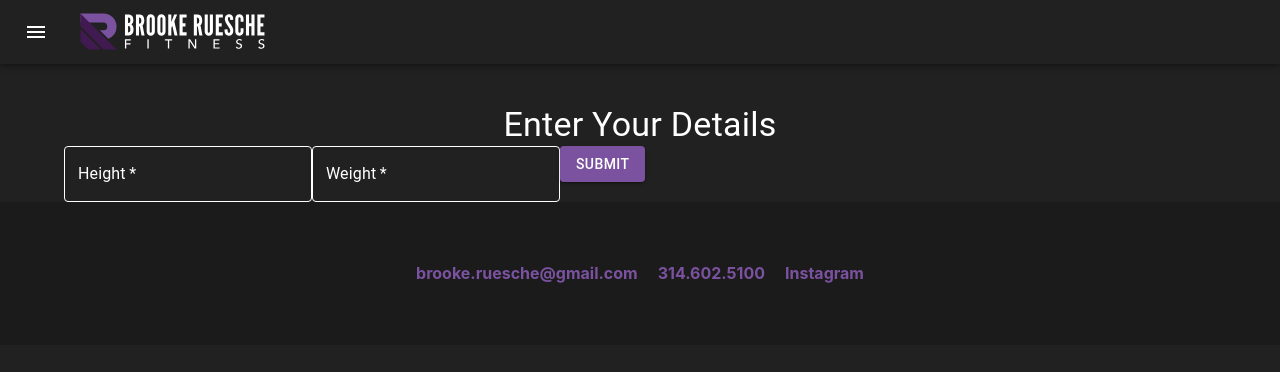
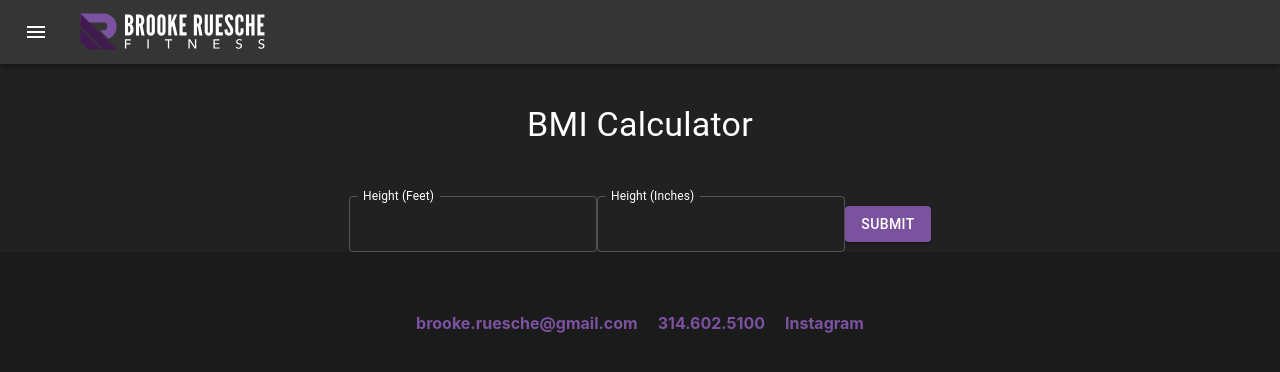
Before and after one commit to bomeers/BrookeRuesche, a Next.js app: page /bmiCalculator in a window 1280 px wide. Shown: the top 372 px of the page. Built offline with nearby package versions, Linux system fonts and the light colour scheme.

Commit message:
updating bmi calc

```diff
--- a/components/home/about.js
+++ b/components/home/about.js
@@ -10,8 +10,8 @@ export default function About() {
         //         Lorem ipsum dolor sit amet, consectetur adipiscing elit, sed do eiusmod tempor incididunt ut labore et dolore magna aliqua. Blandit massa enim nec dui nunc. Ut pharetra sit amet aliquam id diam maecenas ultricies.             </p>
         // </section>
 
-        <Container>
-            <Typography variant='h3' align='left' sx={{ color: 'white' }}>Schedule an appointment</Typography>
+        <Container sx={{ paddingTop: '100px', paddingBottom: '100px' }}>
+            <Typography variant='h3' align='left' sx={{ color: 'white' }}>About BRFitness</Typography>
             <Typography variant='p' align='left' sx={{ color: 'white' }}>
                 Lorem ipsum dolor sit amet, consectetur adipiscing elit, sed do eiusmod tempor incididunt ut labore et dolore magna aliqua. Blandit massa enim nec dui nunc. Ut pharetra sit amet aliquam id diam maecenas ultricies.
             </Typography>
--- a/components/layout.js
+++ b/components/layout.js
@@ -8,6 +8,7 @@ const name = 'Brooke Ruesche'
 export const siteTitle = 'BR Fitness'
 const BRFtheme = createTheme({
     palette: {
+        mode: 'dark',
         primary: {
             main: '#7b52a0',
             contrastText: '#fff'
@@ -19,7 +20,6 @@ const BRFtheme = createTheme({
         background: {
             default: '#1f1f1f',
             paper: '#353434',
-            contrastText: '#fff'
         },
         text: {
             primary: '#fff',
--- a/package.json
+++ b/package.json
@@ -11,7 +11,9 @@
     "@emotion/react": "^11.7.1",
     "@emotion/styled": "^11.6.0",
     "@mui/icons-material": "^5.2.5",
+    "@mui/lab": "^5.0.0-alpha.62",
     "@mui/material": "^5.2.6",
+    "date-fns": "^2.28.0",
     "googleapis": "^39.2.0",
     "next": "10.0.1",
     "react": "17.0.1",
--- a/pages/bmiCalculator.js
+++ b/pages/bmiCalculator.js
@@ -1,9 +1,7 @@
 import Head from 'next/head'
 import Layout, { siteTitle } from '../components/layout.js'
-import Typography from '@mui/material/Typography'
-import Container from '@mui/material/Container'
-import TextField from '@mui/material/TextField';
-import Button from '@mui/material/Button';
+import { Typography, Container, TextField, Button, Box } from '@mui/material'
+import { width } from '@mui/material/node_modules/@mui/system'
 
 export default function bmiCalculator() {
 
@@ -22,48 +20,41 @@ export default function bmiCalculator() {
             <Head>
                 <title>BMI Calculator | {siteTitle}</title>
             </Head>
-            {/* <Paper sx={{
-                backgroundImage: 'url("https://picsum.photos/1920/300?grayscale")',
-                backgroundPosition: 'center',
-                backgroundSize: 'cover',
-                paddingTop: '64px'
-            }}>
-                <Container sx={{ height: '250px' }}>
-                    <Typography align='left' variant='h2' sx={{ color: '#fff', lineHeight: '250px' }}>BMI Calculator</Typography>
-                </Container>
-            </Paper> */}
-            <Container sx={{ marginTop: '104px', alignItems: 'center', justifyContent: 'center' }}>
-                <Typography align='center' variant='h4' sx={{ color: '#fff' }}>Enter Your Details</Typography>
-                <form onSubmit={calculateBMI}>
-                    <TextField id="outlined-basic"
-                        name='height'
-                        label="Height"
-                        variant="outlined"
-                        type='text'
-                        autoComplete='height'
-                        required
-                        sx={{
-                            label: { color: 'white' },
-                            fieldset: { borderColor: 'white' },
-                            input: { color: 'white' },
-                        }} />
+            <Typography
+                align='center'
+                variant='h4'
+                sx={{
+                    color: '#fff',
+                    marginTop: '104px',
+                    marginBottom: '50px'
+                }}
+            >BMI Calculator</Typography>
+            <Box
+                component="form"
+                noValidate
+                autoComplete="off"
+                display="flex"
+                alignItems="center"
+                justifyContent="center">
+                <TextField
+                    id="outlined-number"
+                    label="Height (Feet)"
+                    type="number"
+                    InputLabelProps={{
+                        shrink: true,
+                    }}
+                />
 
-                    <TextField id="outlined-basic"
-                        name='weight'
-                        label="Weight"
-                        variant="outlined"
-                        type='text'
-                        autoComplete='weight'
-                        required
-                        sx={{
-                            label: { color: 'white' },
-                            fieldset: { borderColor: 'white' },
-                            input: { color: 'white' },
-                        }} />
-
-                    <Button variant="contained" type='submit'>Submit</Button>
-                </form>
-            </Container>
+                <TextField
+                    id="outlined-number"
+                    label="Height (Inches)"
+                    type="number"
+                    InputLabelProps={{
+                        shrink: true,
+                    }}
+                />
+                <Button variant="contained" type='submit'>Submit</Button>
+            </Box>
         </Layout>
     );
 };
```
Also changed, not shown: components/home/schedule.js (+30 -13 lines), components/home/shop.js (+27 -99 lines), 1 other file (tests, documents, lock files or other folders).
